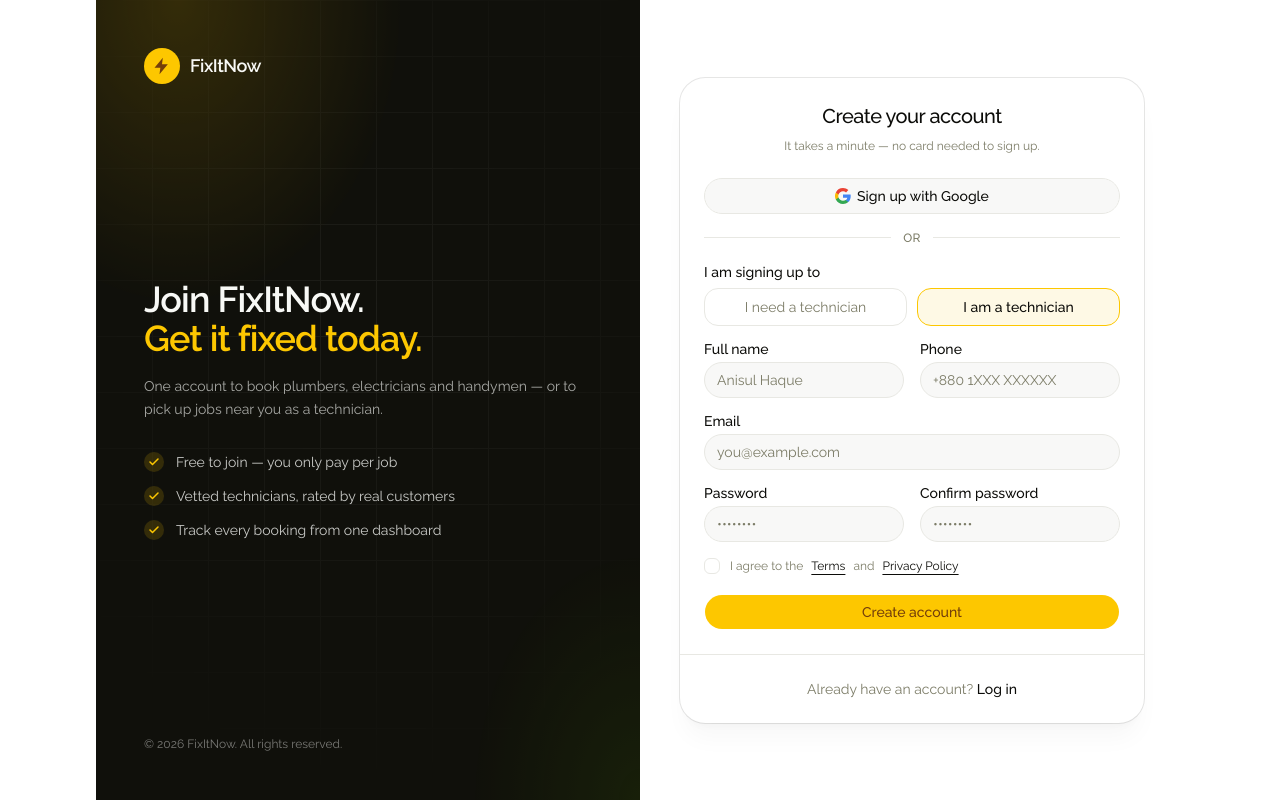
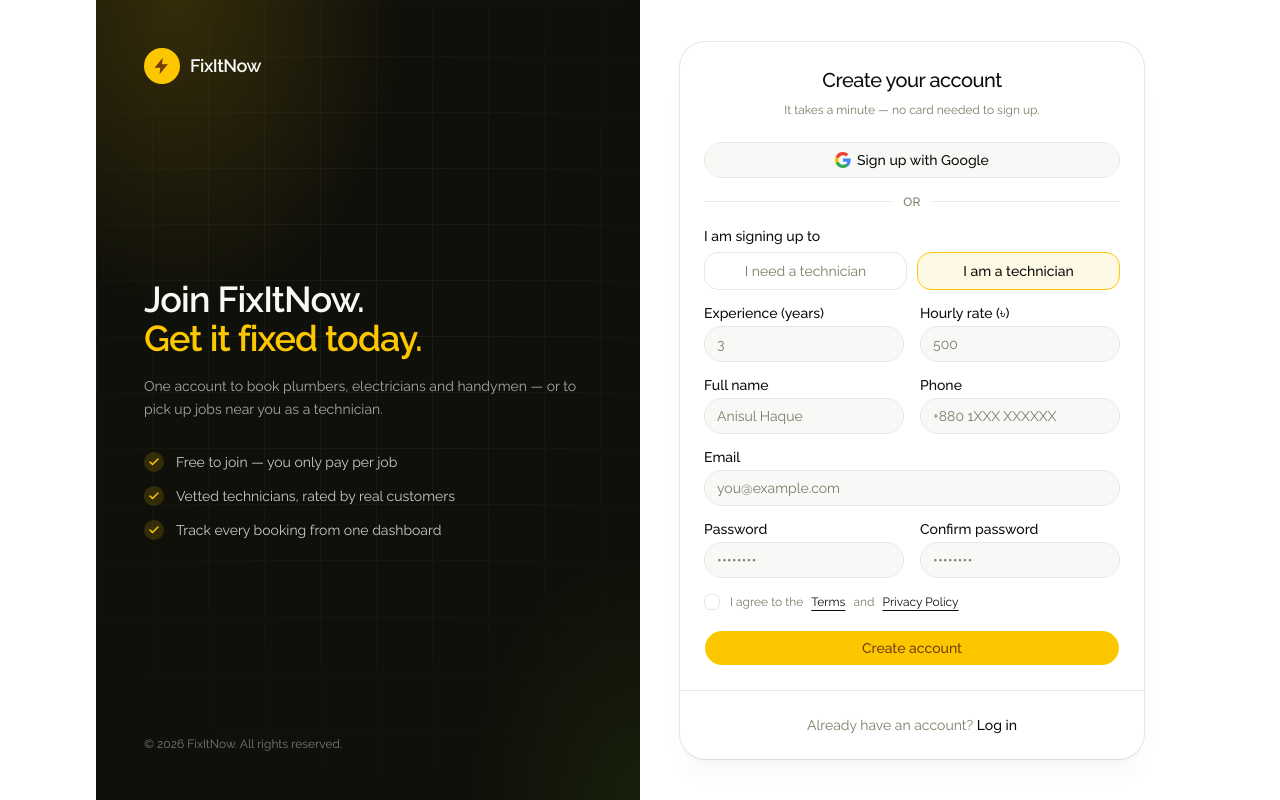
Before and after one commit to anisul770/FixItNow_front, a Next.js app: page /register in a window 1280 px wide. Both pictures are taken after a click on the label "I am a technician". Built offline with nearby package versions, Linux system fonts and the light colour scheme.

Commit message:
login and registration and done with api

```diff
--- a/app/(auth)/_actions/authActions.ts
+++ b/app/(auth)/_actions/authActions.ts
@@ -2,12 +2,12 @@
 
 
 type LoginState = {
-    success : true,
+    success: true,
     statusCode: number,
     message: string,
     data: {
-        accessToken : string,
-        refreshToken : string
+        accessToken: string,
+        refreshToken: string
     }
 }
 
@@ -19,7 +19,8 @@
 
 export type RegisterState = RegisterResult | null;
 
-export const loginAction = async(initialState: LoginState, formData: FormData) => {
+export const loginAction = async (prevState: LoginState, formData: FormData) => {
+    console.log(prevState);
     const email = formData.get("email");
     const password = formData.get("password");
 
@@ -27,56 +28,50 @@
         email,
         password
     }
-    // console.log(email,password,payload);
-
-    try {
-        const res = await fetch(`${process.env.BACKEND_API_URL}/api/auth/login`,{
-            method : "POST",
-            headers : {
-                "Content-Type" : "application/json"
-            },
-            body : JSON.stringify(payload)
-        });
-        const result = await res.json();
-        console.log({status:res.status,result:result});
-
-        return result;
-    } catch (error) {
-        console.error("loginAction failed:", error);
-
-        return {
-            success : false,
-            statusCode : 500,
-            message : "Could not reach the server. Please try again."
-        }
-    }
+    const res = await fetch(`${process.env.BACKEND_API_URL}/api/auth/login`, {
+        method: "POST",
+        headers: {
+            "Content-Type": "application/json"
+        },
+        body: JSON.stringify(payload)
+    });
+    const result = await res.json();
+    return result;
 }
 
-export const registerAction = async(initialState: RegisterState, formData: FormData): Promise<RegisterState> => {
-    const payload = {
-        name : formData.get("name"),
-        email : formData.get("email"),
-        phone : formData.get("phone"),
-        role : formData.get("role"),
-        password : formData.get("password")
+export const registerAction = async (initialState: RegisterState, formData: FormData): Promise<RegisterState> => {
+    const role = formData.get("role");
+
+    const payload: Record<string, unknown> = {
+        name: formData.get("name"),
+        email: formData.get("email"),
+        phone: formData.get("phone"),
+        role: role,
+        password: formData.get("password")
+    }
+
+    // Technicians carry two extra fields the backend requires for their profile.
+    if (role === "TECHNICIAN") {
+        payload.experience = Number(formData.get("experience"));
+        payload.hourlyRate = Number(formData.get("hourlyRate"));
     }
 
     try {
-        const res = await fetch(`${process.env.BACKEND_API_URL}/api/users/register`,{
-            method : "POST",
-            headers : {
-                "Content-Type" : "application/json"
+        const res = await fetch(`${process.env.BACKEND_API_URL}/api/users/register`, {
+            method: "POST",
+            headers: {
+                "Content-Type": "application/json"
             },
-            body : JSON.stringify(payload)
+            body: JSON.stringify(payload)
         });
         const result = await res.json();
 
         return result;
     } catch {
         return {
-            success : false,
-            statusCode : 500,
-            message : "Could not reach the server. Please try again."
+            success: false,
+            statusCode: 500,
+            message: "Could not reach the server. Please try again."
         }
     }
 }
--- a/app/(auth)/_components/LoginForm.tsx
+++ b/app/(auth)/_components/LoginForm.tsx
@@ -14,8 +14,6 @@
 
     useEffect(() => {
         if (!state) return;
-
-        console.log("loginAction state:", state);
 
         if (state.success) {
             toast.success(state.message ?? "Logged in successfully.");
--- a/app/(auth)/_components/RegisterForm.tsx
+++ b/app/(auth)/_components/RegisterForm.tsx
@@ -17,8 +17,11 @@
 
 const RegisterForm = () => {
   const [state, action, pending] = useActionState(registerAction, null);
+  const [selectedRole, setSelectedRole] = useState(ROLES[0].value);
   const [password, setPassword] = useState("");
   const [confirmPassword, setConfirmPassword] = useState("");
+
+  const isTechnician = selectedRole === "TECHNICIAN";
 
   const passwordsMismatch =
     confirmPassword.length > 0 && password !== confirmPassword;
@@ -40,13 +43,14 @@
           I am signing up to
         </legend>
         <div className="mt-1.5 grid grid-cols-2 gap-2.5">
-          {ROLES.map((role, index) => (
+          {ROLES.map((role) => (
             <label key={role.value} className="cursor-pointer">
               <input
                 type="radio"
                 name="role"
                 value={role.value}
-                defaultChecked={index === 0}
+                checked={selectedRole === role.value}
+                onChange={() => setSelectedRole(role.value)}
                 className="peer sr-only"
               />
               <span className="block rounded-lg border border-input bg-background px-3 py-2 text-center text-sm text-muted-foreground transition-colors peer-checked:border-primary peer-checked:bg-primary/10 peer-checked:font-medium peer-checked:text-card-foreground peer-focus-visible:ring-[3px] peer-focus-visible:ring-ring/50">
@@ -56,6 +60,37 @@
           ))}
         </div>
       </fieldset>
+
+      {isTechnician && (
+        <div className="grid gap-4 sm:grid-cols-2">
+          <div className="flex flex-col gap-1.5">
+            <Label htmlFor="experience">Experience (years)</Label>
+            <Input
+              id="experience"
+              name="experience"
+              type="number"
+              min={0}
+              max={60}
+              step={1}
+              placeholder="3"
+              required
+            />
+          </div>
+
+          <div className="flex flex-col gap-1.5">
+            <Label htmlFor="hourlyRate">Hourly rate (৳)</Label>
+            <Input
+              id="hourlyRate"
+              name="hourlyRate"
+              type="number"
+              min={0}
+              step={50}
+              placeholder="500"
+              required
+            />
+          </div>
+        </div>
+      )}
 
       <div className="grid gap-4 sm:grid-cols-2">
         <div className="flex flex-col gap-1.5">
```
